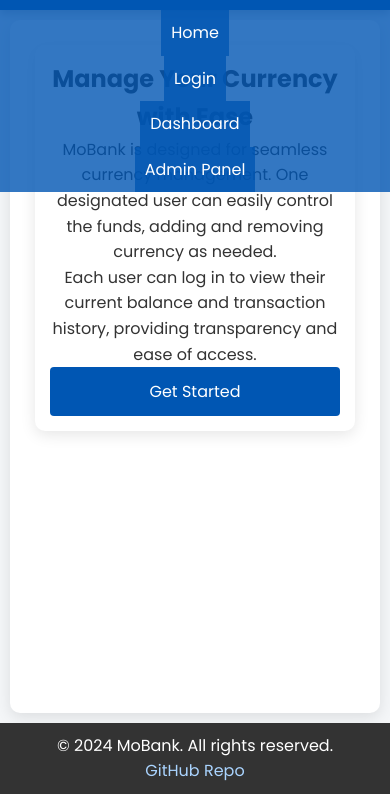
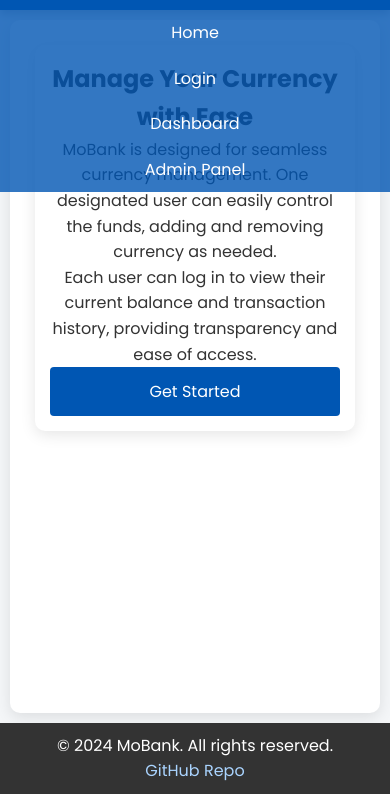
Before and after one commit to skbidisigma1/MoBank, a plain HTML site: page index.html in a window 390 px wide. Both pictures are taken after a click on the button "Toggle navigation". Shown: the part 50-844 px from the top of the page. Drawn offline with Linux system fonts and the light colour scheme.

Commit message:
Update style.css
Fuzz

```diff
--- a/css/style.css
+++ b/css/style.css
@@ -323,7 +323,7 @@
         padding: 10px;
         color: white;
         text-decoration: none;
-        background-color: rgba(0, 86, 179, 0.8);
+        background-color: transparent;
     }
 
     .mobile-nav li a:hover {
```
